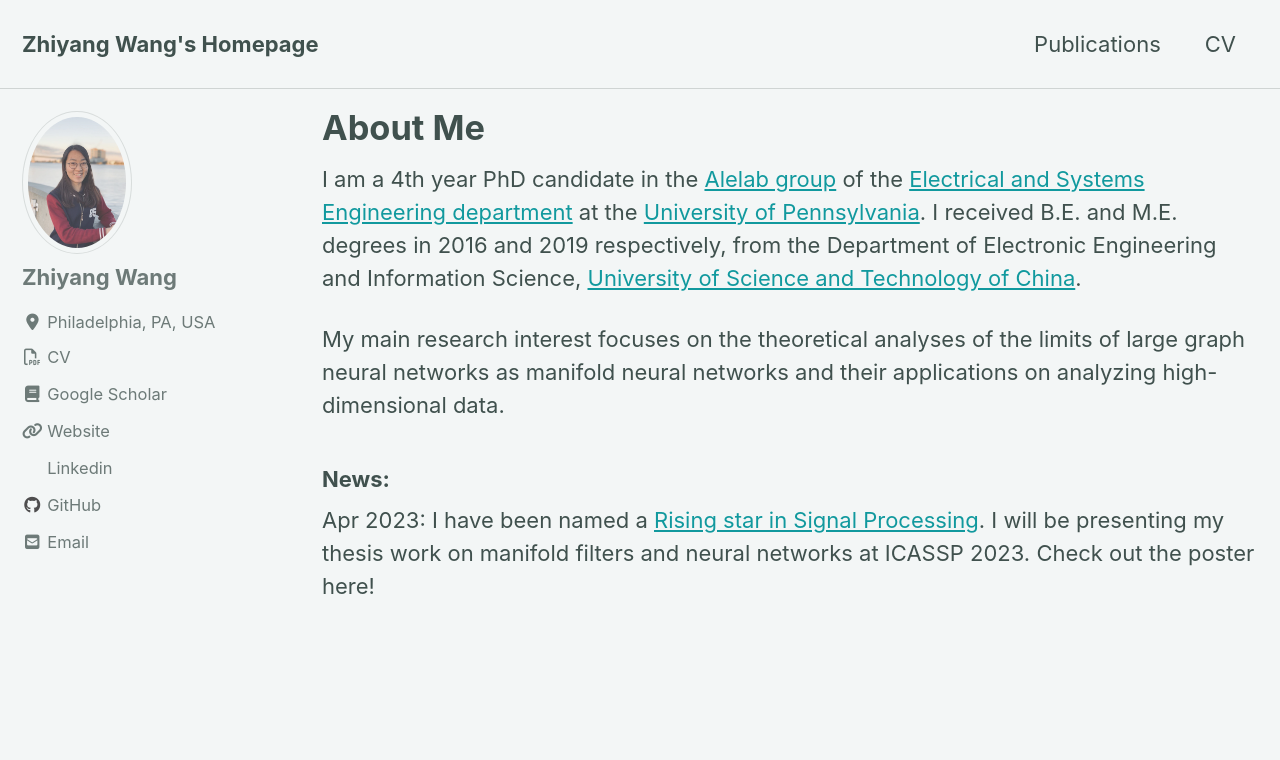
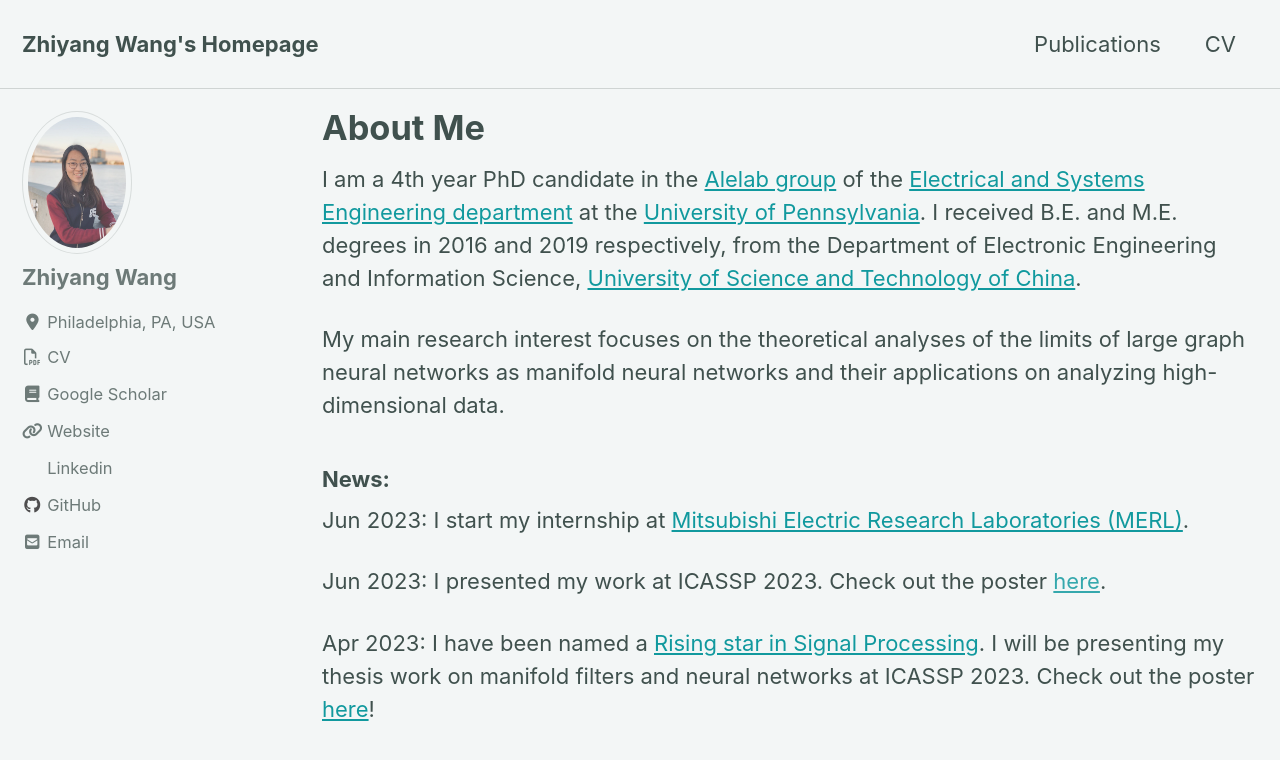
Before and after one commit to Zhiyang43/zhiyang43.github.io, a Jekyll site: the page built from _pages/about.md, in a window 1280 px wide and 900 px high. Shown: the top 760 px of the window. Built offline with Jekyll 4.4.1, drawn with Linux system fonts in a browser that asks for light colours; cached includes are drawn as plain includes; nearby versions of some CDN libraries.

Commit message:
Update about.md

```diff
--- a/_pages/about.md
+++ b/_pages/about.md
@@ -18,4 +18,8 @@ My main research interest focuses on the theoretical analyses of the limits of l
 
 <h3>News:</h3>
 
-Apr 2023: I have been named a [Rising star in Signal Processing](https://2023.ieeeicassp.org/call-for-applications-rising-stars-in-signal-processing/). I will be presenting my thesis work on manifold filters and neural networks at ICASSP 2023. Check out the poster here!
+Jun 2023: I start my internship at [Mitsubishi Electric Research Laboratories (MERL)](https://www.merl.com/).
+
+Jun 2023: I presented my work at ICASSP 2023. Check out the poster [here]().
+
+Apr 2023: I have been named a [Rising star in Signal Processing](https://2023.ieeeicassp.org/call-for-applications-rising-stars-in-signal-processing/). I will be presenting my thesis work on manifold filters and neural networks at ICASSP 2023. Check out the poster [here](https://zhiyangw.com/Papers/Asilomar2023.pdf)!
```
